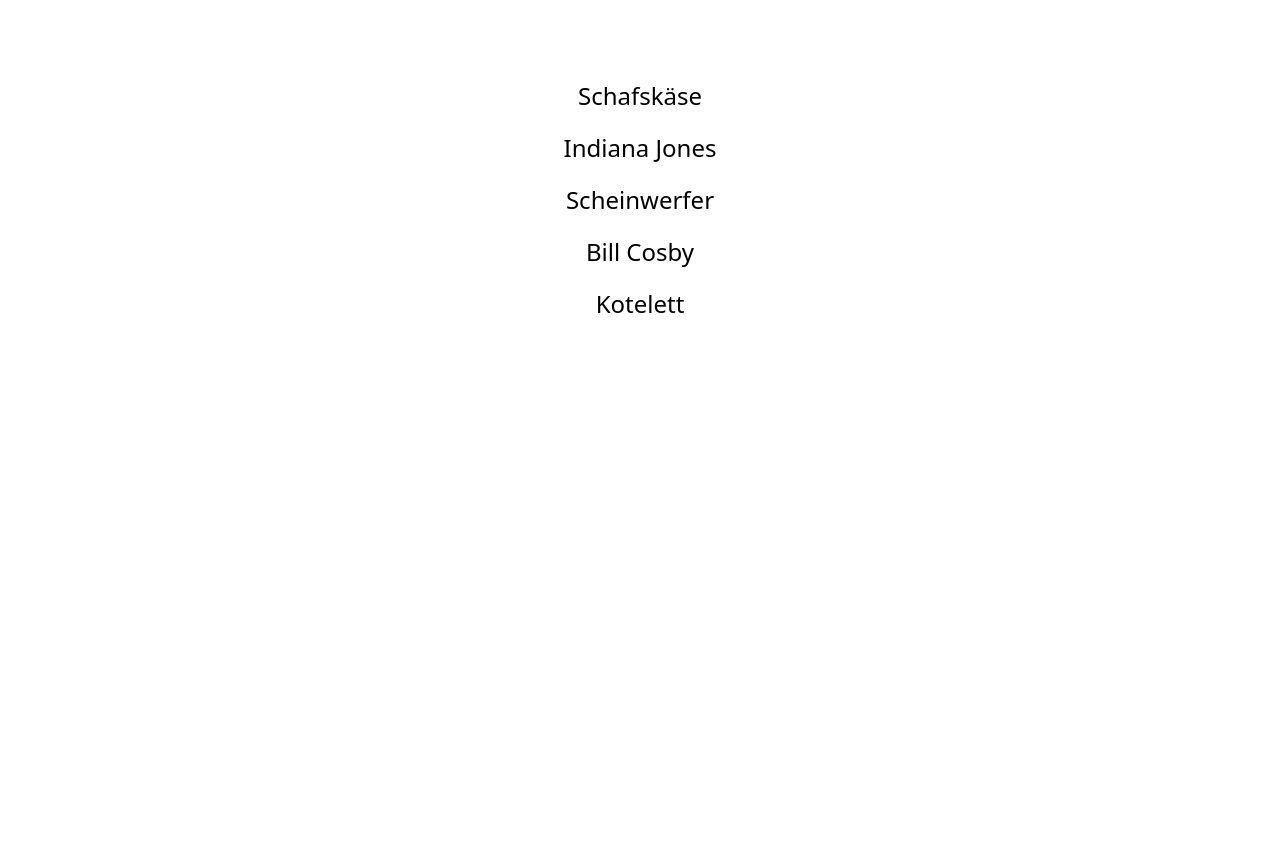
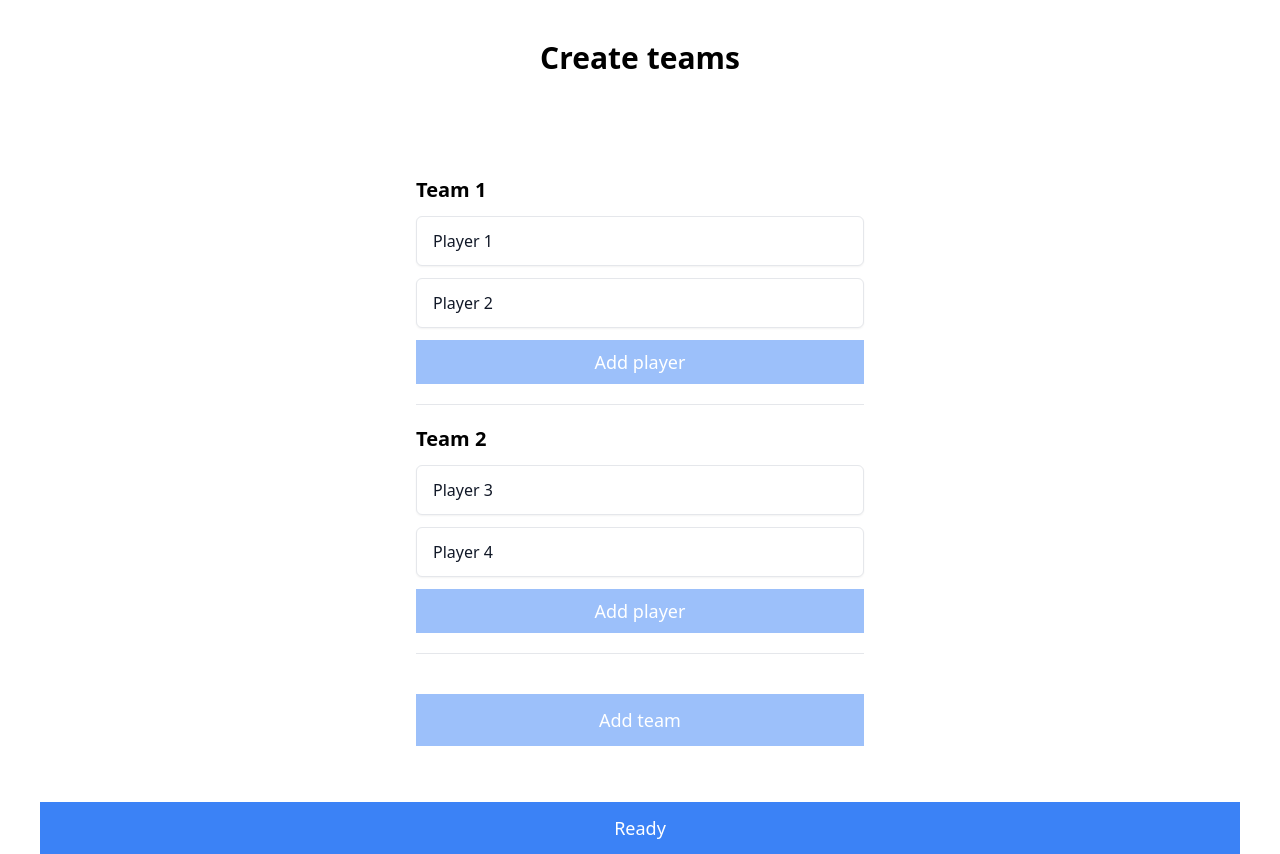
Before and after one commit to florianperrenet/30seconds, a SvelteKit app: page / in a window 1280 px wide. Before the commit the page ends 800 px from the top, so only its background shows below. Built offline with nearby package versions, Linux system fonts and the light colour scheme.

Commit message:
styling improvements

```diff
--- a/src/routes/+page.svelte
+++ b/src/routes/+page.svelte
@@ -1,17 +1,72 @@
 <script>
+	import { goto } from '$app/navigation';
+
 	import { german_words } from '$lib/german_words.js';
 
-	function getRandomItem(array) {
-		return array[Math.floor(Math.random() * array.length)];
+	let team_count = 2;
+	let player_count = 4;
+
+	let teams = [
+		{
+			id: 1,
+			name: 'Team 1',
+			players: ['Player 1', 'Player 2'],
+			points: 0,
+			round: 0,
+			current_player_id: 0,
+		},
+		{
+			id: 2,
+			name: 'Team 2',
+			players: ['Player 3', 'Player 4'],
+			points: 0,
+			round: 0,
+			current_player_id: 0,
+		},
+	];
+
+
+	function add_player(team_index) {
+		++player_count;
+		teams[team_index].players.push(`Player ${player_count}`);
+		teams = teams;
 	}
 
-	let random_words = [
-		getRandomItem(german_words),
-		getRandomItem(german_words),
-		getRandomItem(german_words),
-		getRandomItem(german_words),
-		getRandomItem(german_words),
-	];
+	function add_team(team_index) {
+		++team_count;
+		teams.push({
+			id: team_count,
+			name: `Team ${team_count}`,
+			players: [],
+			round: 0,
+			points: 0,
+			current_player_id: 0,
+		});
+
+		add_player(team_count - 1);
+		add_player(team_count - 1);
+
+		teams = teams;
+	}
+
+	function ready() {
+		const game_state = {
+			teams,
+
+			current_team_id: 0,
+			current_team: teams[0],
+
+			current_player: teams[0].players[0],
+		};
+
+		// Write teams to store
+		localStorage.setItem("game_state", JSON.stringify(game_state));
+
+		// Navigate to /play
+		goto('play');
+
+	}
+
 </script>
 
 <svelte:head>
@@ -22,10 +77,34 @@
 <section>
 
 
-	<div class="pt-20 text-2xl space-y-5 text-center">
-		{#each random_words as word}
-		<div>{word}</div>
+	<div class="text-3xl mt-10 text-center font-semibold">Create teams</div>
+
+	<div class="pt-20 max-w-md mx-auto">
+		{#each teams as team, team_index}
+		<div class="border-b py-5">
+			<div class="text-xl font-semibold">Team {team.id}</div>
+
+			<div class="">
+				{#each team.players as player}
+					<div class="mt-3">
+						<input type="text" value={player} class="py-3 px-4 block w-full shadow-sm border border-gray-200 text-gray-900 rounded-md">
+					</div>
+				{/each}
+			</div>
+
+			<div>
+				<button on:click={() => add_player(team_index)} class="mt-3 py-2 text-white font-medium text-lg bg-blue-500/50 w-full">Add player</button>
+			</div>
+		</div>
 		{/each}
+
+		<div>
+			<button on:click={() => add_team()} class="mt-10 py-3 text-white font-medium text-lg px-3 bg-blue-500/50 w-full">Add team</button>
+		</div>
+	</div>
+
+	<div class="mx-10 mt-14">
+		<button on:click={() => ready()} class="py-3 text-white font-medium text-lg px-3 bg-blue-500 w-full">Ready</button>
 	</div>
 
 
--- a/src/routes/play/+page.svelte
+++ b/src/routes/play/+page.svelte
@@ -43,7 +43,7 @@
 	let pass_it_to_next_player = false;
 
 
-	const match_duration = 2;
+	const match_duration = 30;
 
 
 	function player_is_done() {
--- a/src/routes/teams/+page.svelte
+++ /dev/null
@@ -1,110 +0,0 @@
-<script>
-	import { goto } from '$app/navigation';
-
-	import { german_words } from '$lib/german_words.js';
-
-	let team_count = 2;
-	let player_count = 4;
-
-	let teams = [
-		{
-			id: 1,
-			name: 'Team 1',
-			players: ['Player 1', 'Player 2'],
-			points: 0,
-			round: 0,
-			current_player_id: 0,
-		},
-		{
-			id: 2,
-			name: 'Team 2',
-			players: ['Player 3', 'Player 4'],
-			points: 0,
-			round: 0,
-			current_player_id: 0,
-		},
-	];
-
-
-	function add_player(team_index) {
-		++player_count;
-		teams[team_index].players.push(`Player ${player_count}`);
-		teams = teams;
-	}
-
-	function add_team(team_index) {
-		++team_count;
-		teams.push({
-			id: team_count,
-			name: `Team ${team_count}`,
-			players: [],
-			round: 0,
-			points: 0,
-			current_player_id: 0,
-		});
-
-		add_player(team_count - 1);
-		add_player(team_count - 1);
-
-		teams = teams;
-	}
-
-	function ready() {
-		const game_state = {
-			teams,
-
-			current_team_id: 0,
-			current_team: teams[0],
-
-			current_player: teams[0].players[0],
-		};
-
-		// Write teams to store
-		localStorage.setItem("game_state", JSON.stringify(game_state));
-
-		// Navigate to /play
-		goto('/play');
-
-	}
-
-</script>
-
-<svelte:head>
-	<title>30Seconds</title>
-	<meta name="description" content="Svelte demo app" />
-</svelte:head>
-
-<section>
-
-
-	<div>Create teams</div>
-
-	<div class="pt-20 text-2xl space-y-5">
-		{#each teams as team, team_index}
-		<div>
-			<div>Team {team.id}</div>
-
-			<div class="">
-				{#each team.players as player}
-					<input type="text" value={player}>
-				{/each}
-			</div>
-
-			<div>
-				<button on:click={() => add_player(team_index)}>Add player</button>
-			</div>
-		</div>
-		{/each}
-
-		<div>
-			<button on:click={() => add_team()}>Add team</button>
-		</div>
-	</div>
-
-	<div>
-		<button on:click={() => ready()}>Ready</button>
-	</div>
-
-
-
-</section>
```
